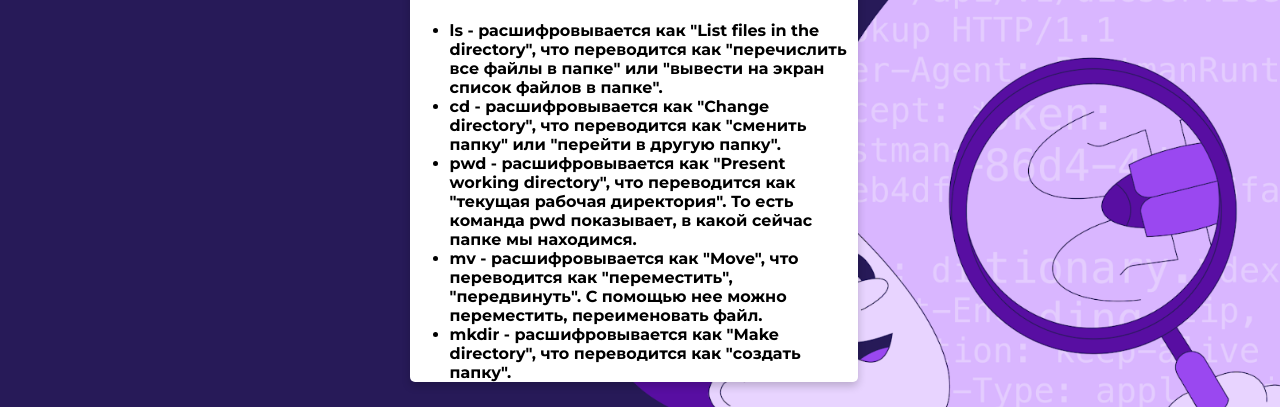
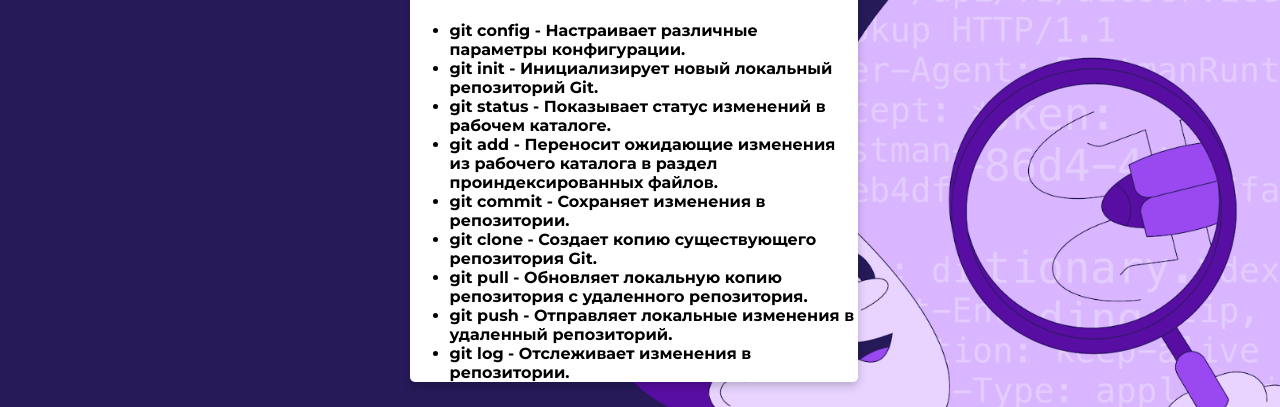
Before and after one commit to lopatinanv3/Final-dz, a plain HTML site: page html/git.html in a window 1280 px wide. Shown: the part 58-465 px from the top of the page. Drawn offline with Linux system fonts and the light colour scheme.

Commit message:
homework

```diff
--- a/html/git.html
+++ b/html/git.html
@@ -14,11 +14,15 @@
       <div class="card">
          <p class="subtitle">Git</p>
           <ul>
-            <li>ls - расшифровывается как "List files in the directory", что переводится как "перечислить все файлы в папке" или "вывести на экран список файлов в папке".</li>
-            <li>cd - расшифровывается как "Change directory", что переводится как "сменить папку" или "перейти в другую папку".</li>
-            <li>pwd - расшифровывается как "Present working directory", что переводится как "текущая рабочая директория". То есть команда pwd показывает, в какой сейчас папке мы находимся. </li>
-            <li>mv - расшифровывается как "Move", что переводится как "переместить", "передвинуть". С помощью нее можно переместить, переименовать файл.</li>
-            <li>mkdir - расшифровывается как "Make directory", что переводится как "создать папку".</li>
+            <li>git config - Настраивает различные параметры конфигурации.</li>
+            <li>git init - Инициализирует новый локальный репозиторий Git.</li>
+            <li>git status - Показывает статус изменений в рабочем каталоге.</li>
+            <li>git add - Переносит ожидающие изменения из рабочего каталога в раздел проиндексированных файлов.</li>
+            <li>git commit - Сохраняет изменения в репозитории.</li>
+            <li>git clone - Создает копию существующего репозитория Git.</li>
+            <li>git pull - Обновляет локальную копию репозитория с удаленного репозитория.</li>
+            <li>git push - Отправляет локальные изменения в удаленный репозиторий.</li>
+            <li>git log - Отслеживает изменения в репозитории.</li>
          </ul>
       </div>
       <!--footer-->
```
Also changed, not shown: defects.txt.
